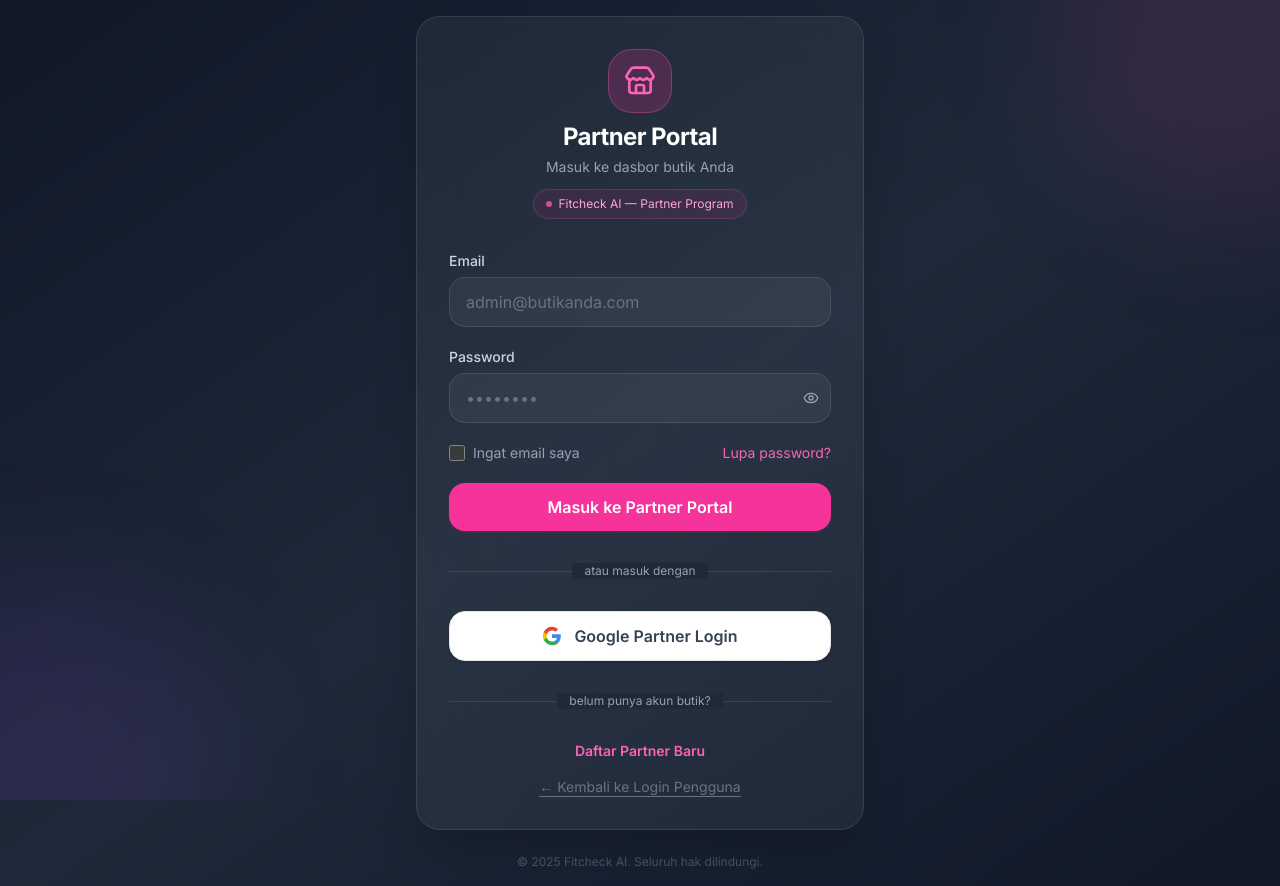
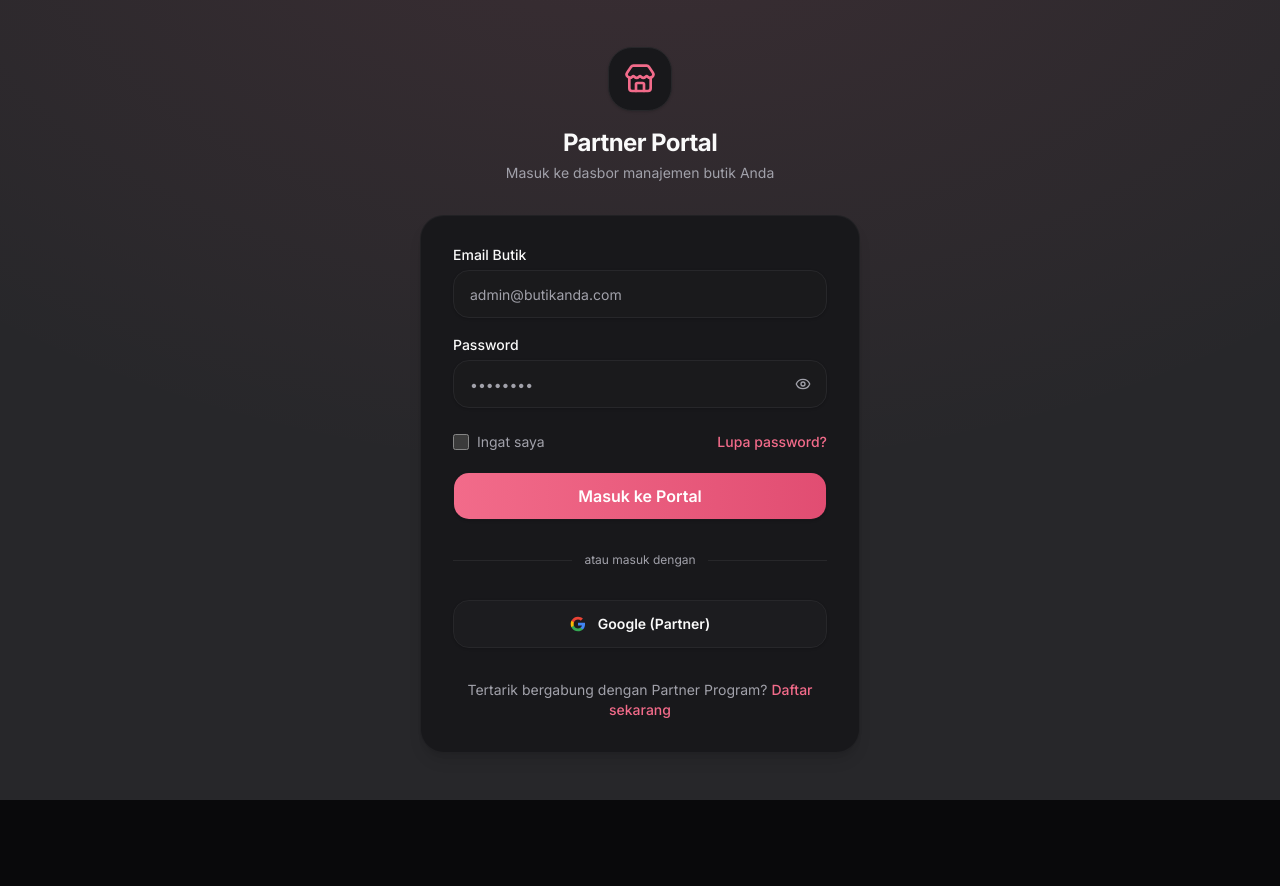
Before and after one commit to surya-po/outfitcheck-ai, a Next.js app: page /partner-login in a window 1280 px wide. After the commit the page ends 800 px from the top, so only its background shows below. Built offline with nearby package versions, Linux system fonts and the light colour scheme.

Commit message:
style: overhaul partner login UI for clarity, removing hardcoded dark red themes and using tailwind semantics

```diff
--- a/src/app/partner-login/page.tsx
+++ b/src/app/partner-login/page.tsx
@@ -5,6 +5,9 @@
 import Link from "next/link";
 import { useSearchParams } from "next/navigation";
 import { Store, Eye, EyeOff, AlertCircle, Loader2 } from "lucide-react";
+import { Button } from "@/components/ui/button";
+import { Input } from "@/components/ui/input";
+import { Label } from "@/components/ui/label";
 
 function PartnerLoginForm() {
   const searchParams = useSearchParams();
@@ -61,46 +64,37 @@
   const isLoading = isPending || isGooglePending;
 
   return (
-    <div className="min-h-screen bg-gradient-to-br from-gray-900 via-gray-800 to-gray-900 flex items-center justify-center p-4">
+    <div className="min-h-screen bg-muted flex items-center justify-center p-4 sm:p-8">
+      {/* Background decorations for a premium feel */}
       <div className="absolute inset-0 overflow-hidden pointer-events-none">
-        <div className="absolute -top-40 -right-40 w-96 h-96 bg-pink-500/10 rounded-full blur-3xl" />
-        <div className="absolute -bottom-40 -left-40 w-96 h-96 bg-purple-500/10 rounded-full blur-3xl" />
+        <div className="absolute top-0 w-full h-full bg-[radial-gradient(ellipse_80%_80%_at_50%_-20%,rgba(242,107,138,0.1),rgba(255,255,255,0))]" />
       </div>
 
-    <div className="relative w-full max-w-md">
-        <div className="bg-white/5 backdrop-blur-xl border border-white/10 rounded-[var(--radius-card)] shadow-2xl p-8 space-y-8">
-          {/* Header */}
-          <div className="text-center space-y-3">
-            <div className="inline-flex items-center justify-center w-16 h-16 bg-pink-500/20 border border-pink-400/30 rounded-[var(--radius-card)] mx-auto mb-2">
-              <Store className="w-8 h-8 text-pink-400" />
-            </div>
-            <div>
-              <h1 className="text-2xl font-bold text-white tracking-tight">Partner Portal</h1>
-              <p className="text-gray-400 text-sm mt-1">Masuk ke dasbor butik Anda</p>
-            </div>
-            <div className="inline-flex items-center gap-1.5 bg-pink-500/10 border border-pink-400/20 text-pink-300 text-xs px-3 py-1.5 rounded-full">
-              <span className="w-1.5 h-1.5 bg-pink-400 rounded-full animate-pulse" />
-              Fitcheck AI — Partner Program
-            </div>
+      <div className="relative w-full max-w-[440px]">
+        {/* Brand Header */}
+        <div className="text-center mb-8">
+          <div className="inline-flex items-center justify-center w-16 h-16 bg-card border border-border rounded-[var(--radius-card)] shadow-sm mx-auto mb-4">
+            <Store className="w-8 h-8 text-primary" />
           </div>
+          <h1 className="text-2xl font-bold text-foreground tracking-tight">Partner Portal</h1>
+          <p className="text-muted-foreground text-sm mt-1">Masuk ke dasbor manajemen butik Anda</p>
+        </div>
 
-          {/* Error Alert */}
+        {/* Login Card */}
+        <div className="bg-card border border-border/60 rounded-[var(--radius-card)] shadow-lg p-6 sm:p-8">
           {error && (
-            <div className="flex items-start gap-3 bg-red-500/10 border border-red-500/30 text-red-300 rounded-[var(--radius-button)] p-4 text-sm animate-in fade-in-50 duration-200">
+            <div className="flex items-start gap-3 bg-destructive/10 border border-destructive/20 text-destructive rounded-[var(--radius-button)] p-4 text-sm mb-6 animate-in fade-in-50 duration-200">
               <AlertCircle className="w-4 h-4 mt-0.5 shrink-0" />
               <span>{error}</span>
             </div>
           )}
 
-          {/* Form */}
           <form action={handleSubmit} className="space-y-5">
             <input type="hidden" name="remember" value={remember ? "true" : "false"} />
 
-            <div className="space-y-1.5">
-              <label htmlFor="partner-email" className="block text-sm font-medium text-gray-300">
-                Email
-              </label>
-              <input
+            <div className="space-y-2">
+              <Label htmlFor="partner-email">Email Butik</Label>
+              <Input
                 id="partner-email"
                 name="email"
                 type="email"
@@ -109,133 +103,111 @@
                 value={email}
                 onChange={(e) => setEmail(e.target.value)}
                 placeholder="admin@butikanda.com"
-                className="w-full px-4 py-3 bg-white/5 border border-white/10 rounded-[var(--radius-button)] text-white placeholder-gray-500 focus:outline-none focus:ring-2 focus:ring-pink-500/50 focus:border-pink-400/50 transition-all"
+                className="h-12"
               />
             </div>
 
-            <div className="space-y-1.5">
-              <label htmlFor="partner-password" className="block text-sm font-medium text-gray-300">
-                Password
-              </label>
+            <div className="space-y-2">
+              <Label htmlFor="partner-password">Password</Label>
               <div className="relative">
-                <input
+                <Input
                   id="partner-password"
                   name="password"
                   type={showPassword ? "text" : "password"}
                   autoComplete="current-password"
                   required
                   placeholder="••••••••"
-                  className="w-full px-4 py-3 bg-white/5 border border-white/10 rounded-[var(--radius-button)] text-white placeholder-gray-500 focus:outline-none focus:ring-2 focus:ring-pink-500/50 focus:border-pink-400/50 transition-all pr-12"
+                  className="h-12 pr-12"
                 />
                 <button
                   type="button"
                   onClick={() => setShowPassword(!showPassword)}
-                  className="absolute right-3 top-1/2 -translate-y-1/2 text-gray-400 hover:text-gray-200 transition-colors"
+                  className="absolute right-3 top-1/2 -translate-y-1/2 text-muted-foreground hover:text-foreground transition-colors p-1"
                 >
                   {showPassword ? <EyeOff className="w-4 h-4" /> : <Eye className="w-4 h-4" />}
                 </button>
               </div>
             </div>
 
-            <div className="flex items-center justify-between">
+            <div className="flex items-center justify-between pt-1">
               <div className="flex items-center gap-2">
                 <input
                   id="partner-remember"
                   type="checkbox"
                   checked={remember}
                   onChange={(e) => setRemember(e.target.checked)}
-                  className="w-4 h-4 rounded border-white/20 bg-white/5 text-pink-500 focus:ring-pink-500/50"
+                  className="w-4 h-4 rounded border-input text-primary focus:ring-primary"
                 />
-                <label htmlFor="partner-remember" className="text-sm text-gray-400">
-                  Ingat email saya
+                <label htmlFor="partner-remember" className="text-sm text-muted-foreground cursor-pointer">
+                  Ingat saya
                 </label>
               </div>
               <Link
                 href="/partner-forgot-password"
-                className="text-sm text-pink-400 hover:text-pink-300 transition-colors hover:underline underline-offset-2"
+                className="text-sm text-primary hover:text-primary/80 transition-colors font-medium"
               >
                 Lupa password?
               </Link>
             </div>
 
-            <button
+            <Button
               type="submit"
               disabled={isLoading}
-              className="w-full py-3 px-4 bg-pink-500 hover:bg-pink-600 disabled:opacity-60 disabled:cursor-not-allowed text-white font-semibold rounded-[var(--radius-button)] transition-all duration-200 flex items-center justify-center gap-2 shadow-sm shadow-pink-500/20"
+              className="w-full h-12 text-base font-semibold shadow-sm"
             >
               {isPending ? (
                 <>
-                  <Loader2 className="w-4 h-4 animate-spin" />
-                  <span>Memverifikasi...</span>
+                  <Loader2 className="w-4 h-4 mr-2 animate-spin" />
+                  Memverifikasi...
                 </>
               ) : (
-                <span>Masuk ke Partner Portal</span>
+                "Masuk ke Portal"
               )}
-            </button>
+            </Button>
           </form>
 
           {/* Divider */}
-          <div className="relative">
+          <div className="relative my-8">
             <div className="absolute inset-0 flex items-center">
-              <div className="w-full border-t border-white/10" />
+              <div className="w-full border-t border-border" />
             </div>
             <div className="relative flex justify-center text-xs">
-              <span className="bg-[#1F2937] px-3 text-gray-400">atau masuk dengan</span>
+              <span className="bg-card px-3 text-muted-foreground">atau masuk dengan</span>
             </div>
           </div>
 
           {/* Google Sign In */}
-          <button
+          <Button
             type="button"
+            variant="outline"
             onClick={handleGoogleLogin}
             disabled={isLoading}
-            className="w-full py-3 px-4 bg-white hover:bg-gray-50 border border-gray-200 disabled:opacity-60 disabled:cursor-not-allowed text-gray-700 font-semibold rounded-[var(--radius-button)] transition-all duration-200 flex items-center justify-center gap-3 shadow-sm"
+            className="w-full h-12 bg-background hover:bg-muted font-semibold"
           >
             {isGooglePending ? (
-              <Loader2 className="w-5 h-5 animate-spin text-gray-400" />
+              <Loader2 className="w-5 h-5 animate-spin text-muted-foreground" />
             ) : (
               <>
-                <svg className="w-5 h-5" viewBox="0 0 24 24">
+                <svg className="w-5 h-5 mr-3" viewBox="0 0 24 24">
                   <path d="M22.56 12.25c0-.78-.07-1.53-.2-2.25H12v4.26h5.92a5.06 5.06 0 01-2.2 3.32v2.77h3.57c2.08-1.92 3.28-4.74 3.28-8.1z" fill="#4285F4" />
                   <path d="M12 23c2.97 0 5.46-.98 7.28-2.66l-3.57-2.77c-.98.66-2.23 1.06-3.71 1.06-2.86 0-5.29-1.93-6.16-4.53H2.18v2.84C3.99 20.53 7.7 23 12 23z" fill="#34A853" />
                   <path d="M5.84 14.09c-.22-.66-.35-1.36-.35-2.09s.13-1.43.35-2.09V7.07H2.18C1.43 8.55 1 10.22 1 12s.43 3.45 1.18 4.93l2.85-2.22.81-.62z" fill="#FBBC05" />
                   <path d="M12 5.38c1.62 0 3.06.56 4.21 1.64l3.15-3.15C17.45 2.09 14.97 1 12 1 7.7 1 3.99 3.47 2.18 7.07l3.66 2.84c.87-2.6 3.3-4.53 6.16-4.53z" fill="#EA4335" />
                 </svg>
-                <span>Google Partner Login</span>
+                Google (Partner)
               </>
             )}
-          </button>
+          </Button>
 
-          {/* Divider 2 */}
-          <div className="relative mt-2">
-            <div className="absolute inset-0 flex items-center">
-              <div className="w-full border-t border-white/10" />
-            </div>
-            <div className="relative flex justify-center text-xs">
-              <span className="bg-[#1F2937] px-3 text-gray-400">belum punya akun butik?</span>
-            </div>
-          </div>
-
-          <div className="flex flex-col gap-4 text-center">
-            <Link
-              href="/partner-register"
-              className="text-sm font-semibold text-pink-400 hover:text-pink-300 transition-colors"
-            >
-              Daftar Partner Baru
-            </Link>
-
-            <Link
-              href="/login"
-              className="text-sm text-gray-500 hover:text-gray-300 transition-colors underline underline-offset-4"
-            >
-              ← Kembali ke Login Pengguna
-            </Link>
+          <div className="mt-8 text-center">
+            <p className="text-sm text-muted-foreground">
+              Tertarik bergabung dengan Partner Program?{" "}
+              <Link href="/partner-register" className="text-primary hover:underline font-medium">
+                Daftar sekarang
+              </Link>
+            </p>
           </div>
         </div>
-
-        <p className="text-center text-xs text-gray-600 mt-6">
-          &copy; 2025 Fitcheck AI. Seluruh hak dilindungi.
-        </p>
       </div>
     </div>
   );
@@ -243,7 +215,11 @@
 
 export default function PartnerLoginPage() {
   return (
-    <Suspense fallback={<div className="min-h-screen bg-gray-900 flex items-center justify-center text-white">Loading...</div>}>
+    <Suspense fallback={
+      <div className="min-h-screen bg-muted flex items-center justify-center">
+        <Loader2 className="w-8 h-8 animate-spin text-primary" />
+      </div>
+    }>
       <PartnerLoginForm />
     </Suspense>
   );
```
